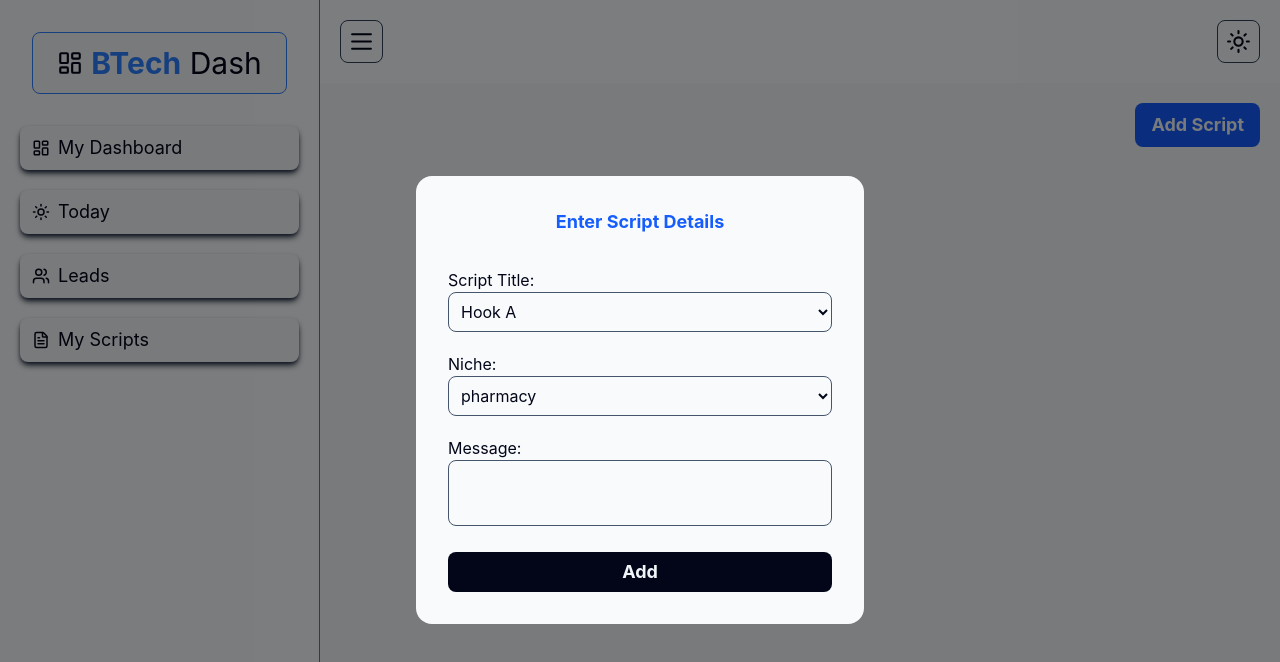
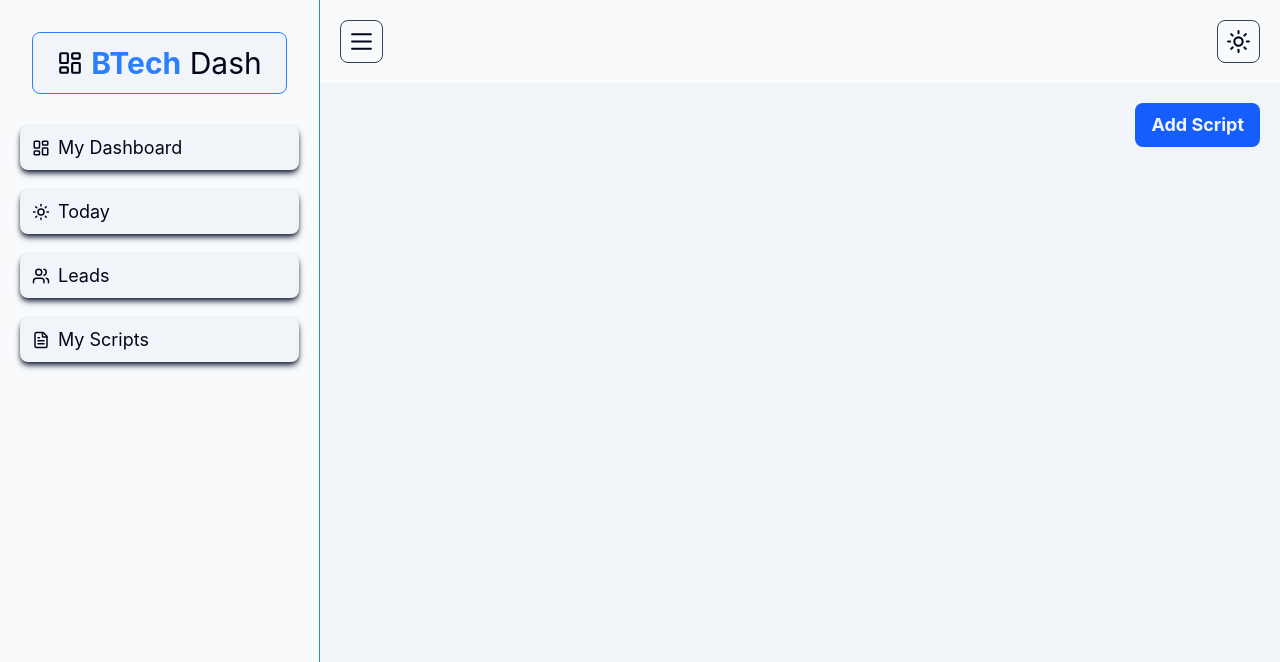
Before and after one commit to Brian9975/BTech-Dashboard, a React (Vite) app: page /myscripts in a window 1280 px wide. Shown: the top 662 px of the page. Built offline with nearby package versions, Linux system fonts and the light colour scheme.

Commit message:
Completed the add script functionality

```diff
--- a/src/hooks/useAddScript.ts
+++ b/src/hooks/useAddScript.ts
@@ -1,12 +1,13 @@
 import { dbPromise } from "../config/indexedDB-config"
-import {useState} from "react"
+import React, {useState} from "react"
 
 export default function useAddScript() {
     const [ modalOpen, setModalOpen ] = useState(false)
     const [scriptTitle, setScriptTitle] = useState("")
     const [niche, setNiche] = useState("")
     const [scriptMessage, setScriptMessage] = useState("")
-    const addScript = async () => {
+    const addScript = async (e: React.SubmitEvent) => {
+        e.preventDefault()
       const db = await dbPromise
       const scriptObject = {
         title: scriptTitle,
@@ -18,5 +19,5 @@ export default function useAddScript() {
      await db.add("scripts", scriptObject)
      setModalOpen(false)
     }
-  return {addScript, modalOpen, setModalOpen, setScriptTitle, setNiche, setScriptMessage}
+  return {addScript, scriptTitle, niche, scriptMessage, modalOpen, setModalOpen, setScriptTitle, setNiche, setScriptMessage}
 }
--- a/src/pages/MyScripts.tsx
+++ b/src/pages/MyScripts.tsx
@@ -1,10 +1,12 @@
 // import useCopyToClipboard from "../hooks/useCopyToClipboard";
 
+import useAddScript from "../hooks/useAddScript";
 import type { BCategory } from "../types/planStageCateg";
 
 // import { scriptData } from "../ScriptData";
 export default function MyScripts() {
 // const {copyText, scriptCopied} = useCopyToClipboard()
+const {modalOpen, setModalOpen, addScript, setScriptMessage, niche, setNiche, scriptTitle, setScriptTitle, scriptMessage} = useAddScript()
  const scriptTitleOption: string[] = [
    "Hook A",
    "Hook B",
@@ -47,12 +49,16 @@ const bCategoryOption: BCategory[] = [
     <div className="">
 
       <div className="flex justify-end">
-        <button className="bg-blue-600 rounded-lg cursor-pointer text-slate-100 cursor-pointer dark:text-slate-950 py-2 px-4 text-lg font-bold">Add Script</button>
+        <button onClick={() => setModalOpen(true)} className="bg-blue-600 rounded-lg cursor-pointer text-slate-100 cursor-pointer dark:text-slate-950 py-2 px-4 text-lg font-bold">Add Script</button>
       </div>
 
       {/* Add Script Modal */}
-       <div className="fixed flex justify-center items-center inset-0 bg-black/50 z-50">
-          <form className="dark:bg-slate-900 bg-slate-50 rounded-2xl p-8 md:w-md">
+       <div onClick={() => {
+
+         setModalOpen(false)
+
+       }} className={`fixed ${modalOpen ? "flex" : "hidden"}  justify-center items-center inset-0 bg-black/50 z-50`}>
+          <form onSubmit={addScript} onClick={(e) => e.stopPropagation()} className="dark:bg-slate-900 bg-slate-50 rounded-2xl p-8 md:w-md">
 
             <h3 className="text-center text-lg font-bold text-blue-600 pb-8">
               Enter Script Details
@@ -60,7 +66,7 @@ const bCategoryOption: BCategory[] = [
              <div>
               <label>Script Title:</label>
               <div>
-                <select   className="border w-full border-slate-600 p-2 outline-0 placeholder-slate-700 rounded-lg" required>
+                <select value={scriptTitle} onChange={e => setScriptTitle(e.target.value)}  className="border w-full border-slate-600 p-2 outline-0 placeholder-slate-700 rounded-lg" required>
                   <option value=""  className="dark:bg-slate-950 bg-slate-100" disabled>Select Title</option>
                   {scriptTitleOption.map(t => <option className={`dark:bg-slate-950 bg-slate-100`} value={t}>{t}</option>)}
                 </select>
@@ -69,8 +75,8 @@ const bCategoryOption: BCategory[] = [
              <div className="pt-5">
               <label>Niche:</label>
               <div>
-                <select   className="border w-full border-slate-600 p-2 outline-0 placeholder-slate-700 rounded-lg" required>
-                  <option value=""  className="dark:bg-slate-950 bg-slate-100" disabled>Select Title</option>
+                <select value={niche} onChange={e => setNiche(e.target.value)}  className="border w-full border-slate-600 p-2 outline-0 placeholder-slate-700 rounded-lg" required>
+                  <option value=""  className="dark:bg-slate-950 bg-slate-100" disabled>Select Niche</option>
                   {bCategoryOption.map(c => <option className={`dark:bg-slate-950 bg-slate-100`} value={c.name}>{c.name}</option>)}
                 </select>
               </div>
@@ -78,7 +84,7 @@ const bCategoryOption: BCategory[] = [
              <div className="py-5">
               <label>Message:</label>
               <div>
-                 <textarea className="max-h-30 resize-none border w-full border-slate-600 p-2 outline-0 placeholder-slate-700 rounded-lg" required/>
+                 <textarea value={scriptMessage} onChange={e => setScriptMessage(e.target.value)} className="max-h-30 resize-none border w-full border-slate-600 p-2 outline-0 placeholder-slate-700 rounded-lg" required/>
               </div>
              </div>
 
```
